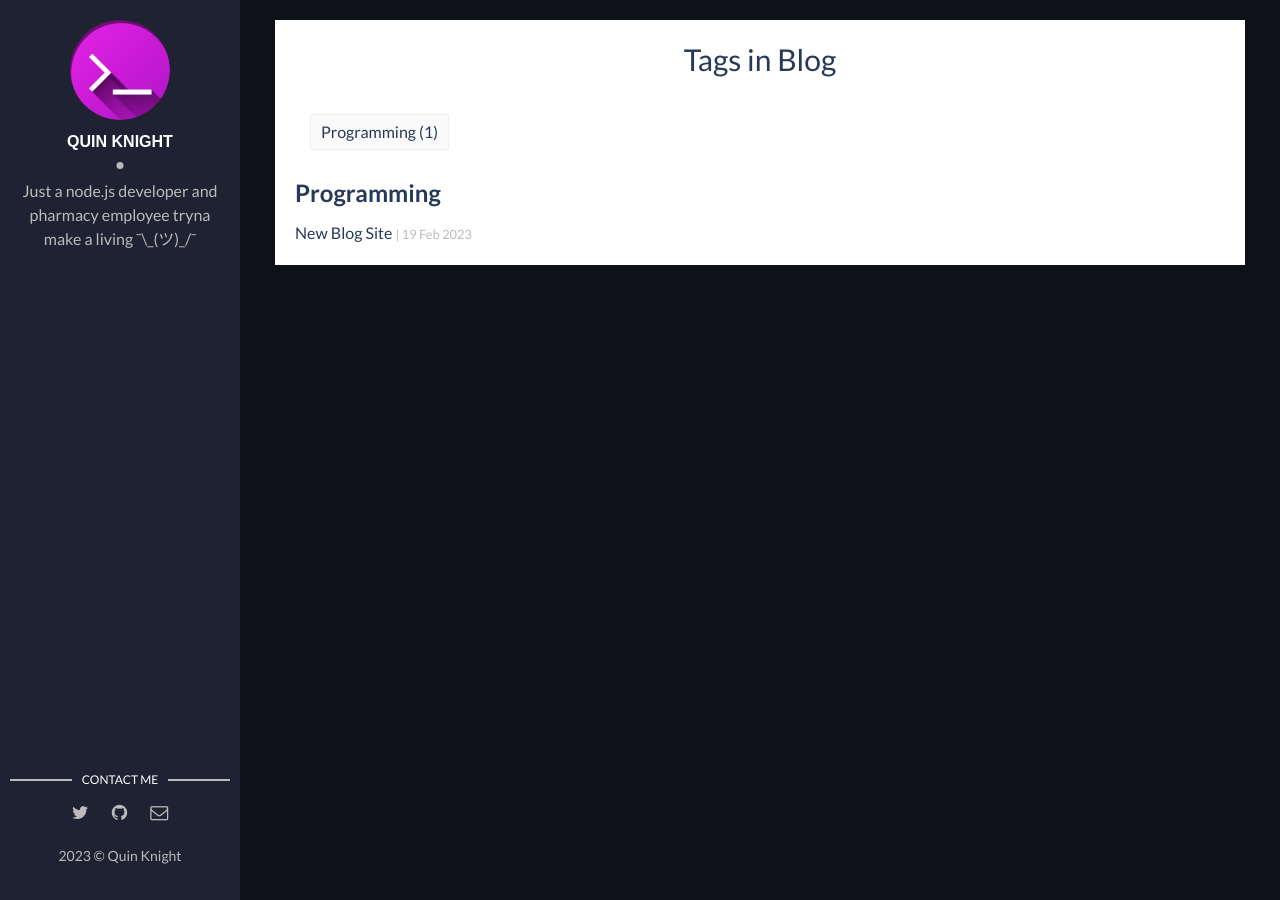
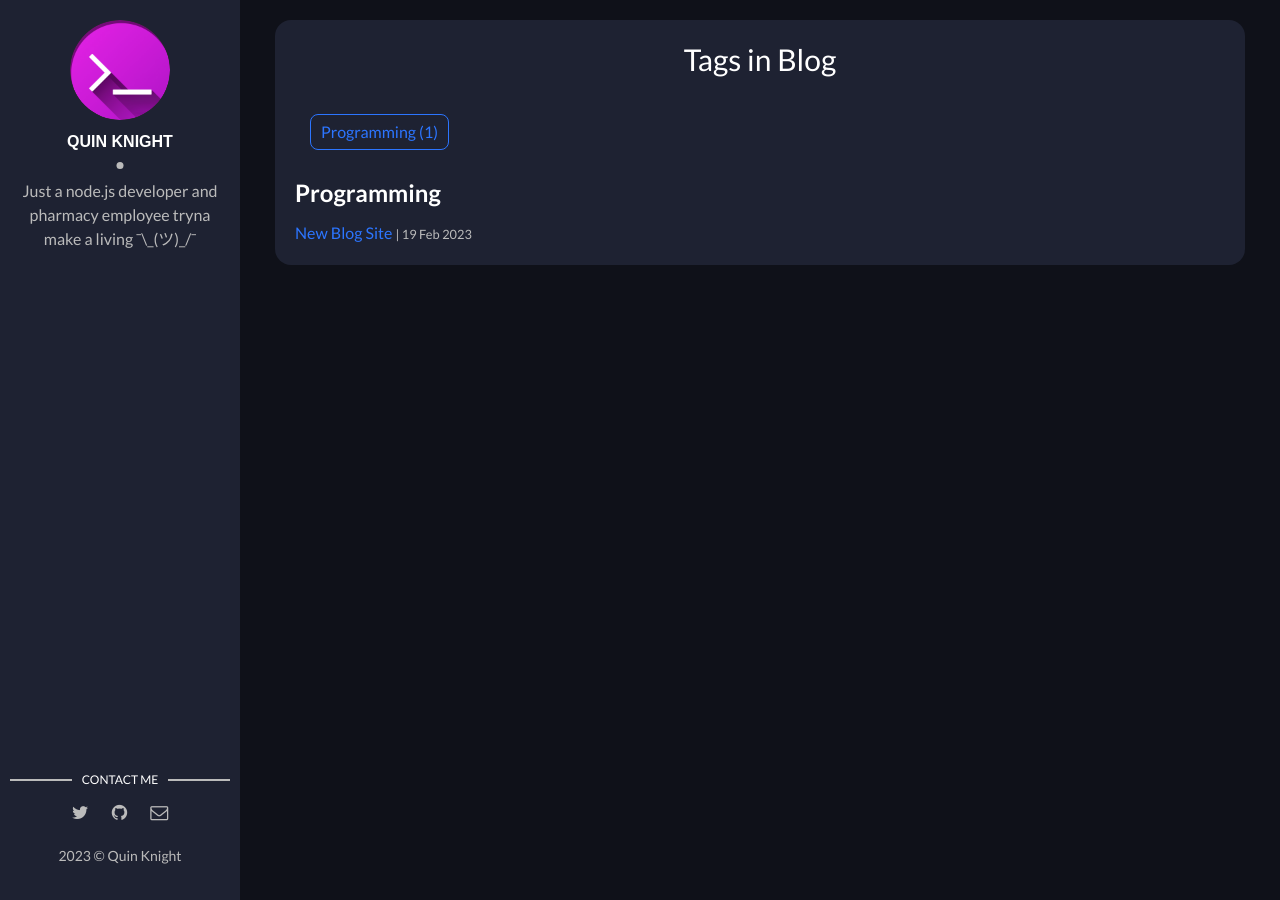
Before and after one commit to cheesits456/cheesits456.github.io, a Jekyll site: the page built from tags.html, in a window 1280 px wide. Built offline with Jekyll 4.4.1, drawn with Linux system fonts in a browser that asks for light colours.

Commit message:
Fix styling for tags page

```diff
--- a/assets/css/main.css
+++ b/assets/css/main.css
@@ -1314,19 +1314,20 @@ a.newer-posts:hover {
 /* - - - - - - - - - - Tag Styles - - - - - - - - - - */
 .blog-tags {
   width: 100%;
-  background-color: #ffffff;
+  background-color: #1e2232;
   padding: 0 20px 20px;
+  border-radius: 1rem;
 }
 
 .blog-tags h1 {
   font-size: 30px;
   text-align: center;
   line-height: 1.3;
-  color: #263959;
+  color: #fff;
 }
 
 .blog-tags h2 {
-  color: #263959;
+  color: #fff;
   margin: 10px 0;
 }
 
@@ -1343,23 +1344,23 @@ a.newer-posts:hover {
 
 .tags li a {
   text-decoration: none;
-  color: #263959;
+  color: #2c75ff;
   display: inline-block;
   padding: 5px 10px;
-  border: 1px solid #ecf0f1;
-  background-color: #fafafa;
+  border: 1px solid #2c75ff;
+  border-radius: 0.5rem;
   -webkit-transition: all .3s;
   -o-transition: all .3s;
   transition: all .3s;
 }
 
 .tags li a:hover {
-  background-color: #ecf0f1;
+  text-decoration: underline;
 }
 
 .tag-list span a {
   text-decoration: none;
-  color: #263959;
+  color: #2c75ff;
 }
 
 .tag-list span a:hover {
```
